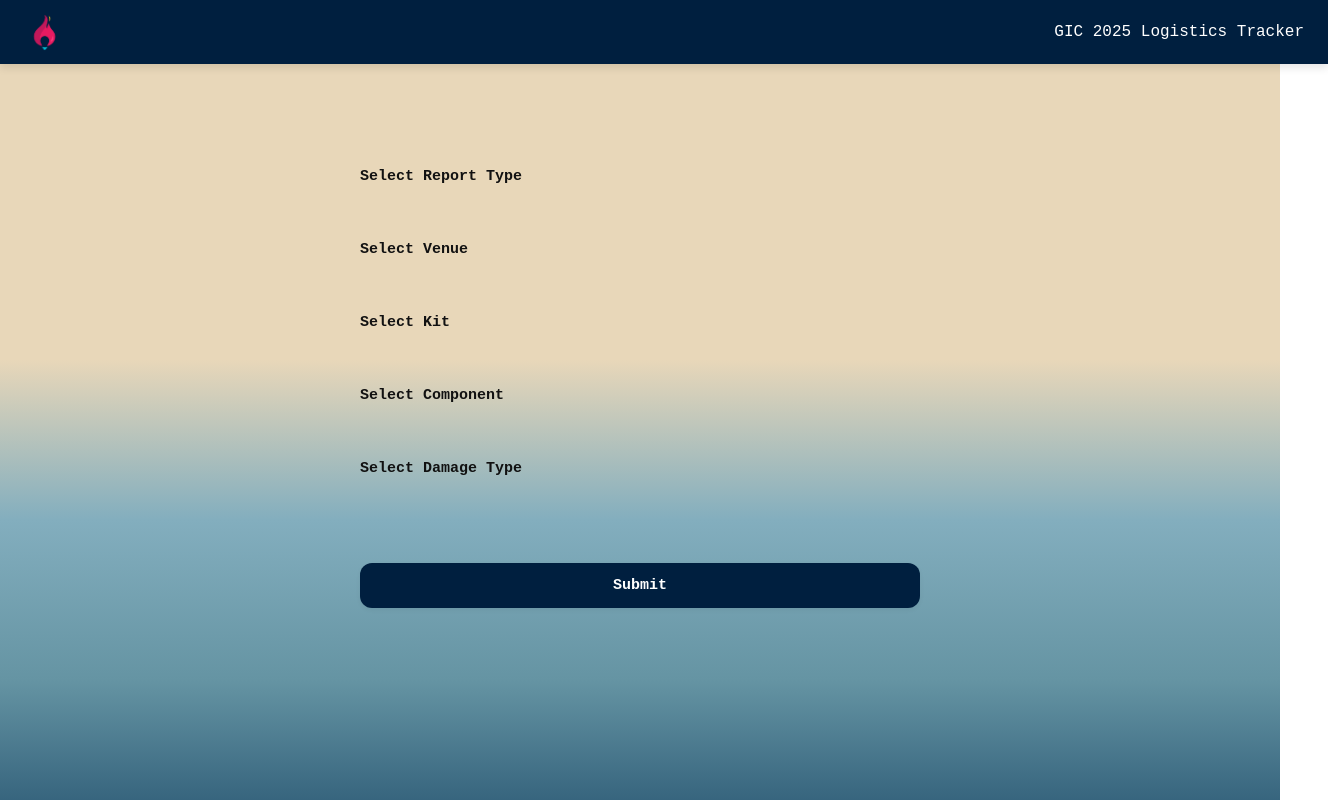
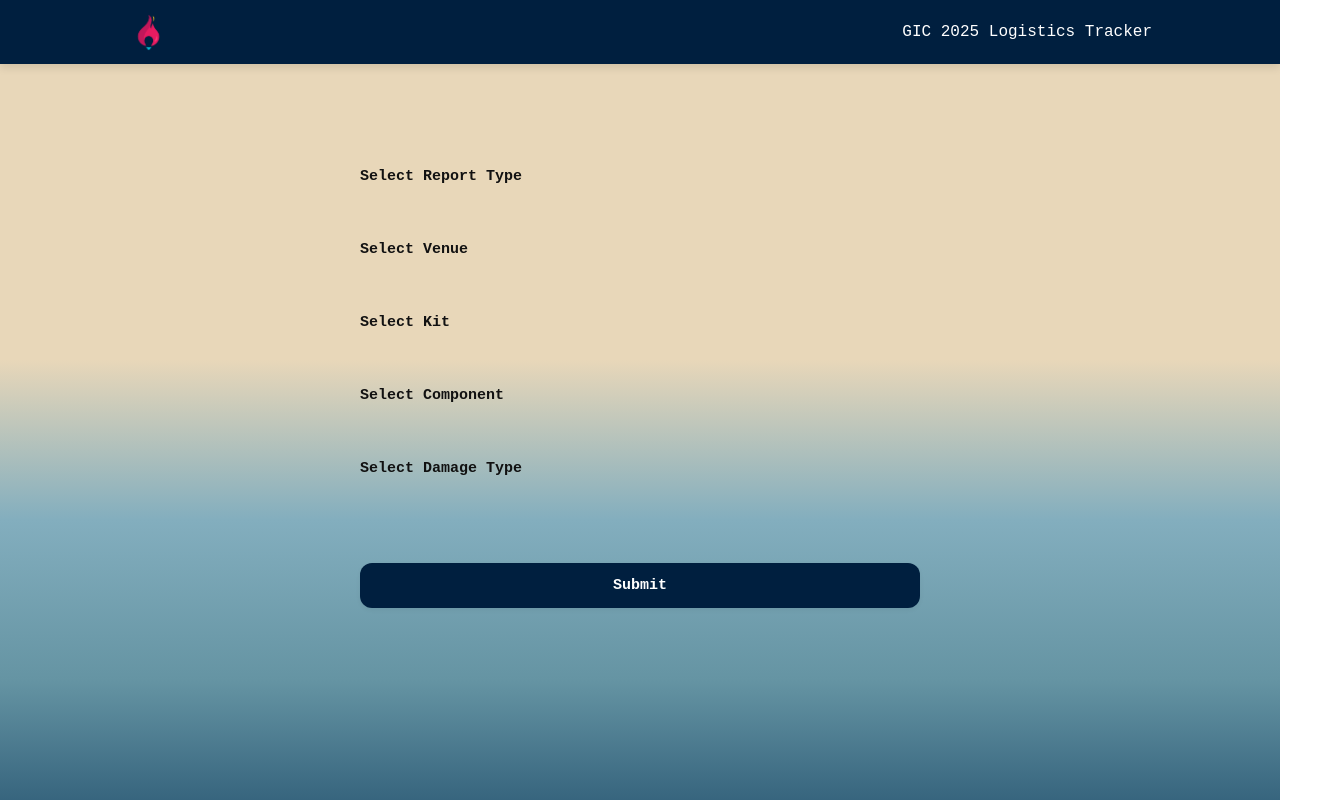
Before and after one commit to BBD-gic/GIC-2025-Logistics-Tracker, a website: page public/index.html in a window 1280 px wide. Shown: the whole page, 1328 px wide, since content can reach past the window. Drawn offline with Linux system fonts and the light colour scheme; no server answers.

Commit message:
Update style.css

```diff
--- a/public/style.css
+++ b/public/style.css
@@ -28,13 +28,13 @@ body {
 header {
   position: sticky;
   top: 0;
-  width: 100%;
+  width: 80%;
   background: var(--header-dark);
   color: white;
   display: flex;
   justify-content: space-between;
   align-items: center;
-  padding: 12px 24px;
+  padding: 12px 10%;
   margin: 0 auto;
   font-family: 'Cascadia Code', monospace;
   box-shadow: 0 4px 8px rgba(0, 0, 0, 0.1);
```
